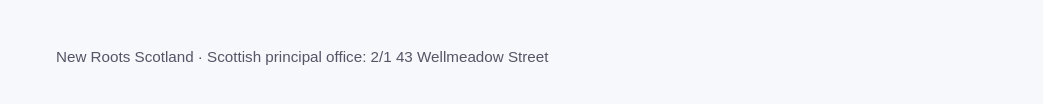
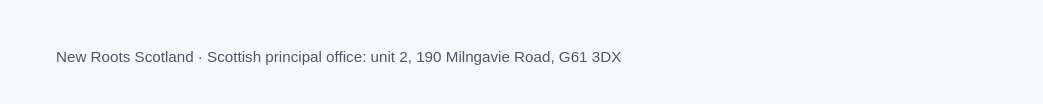
Before and after one commit to newrootsscotland/NEW-ROOTS-SCOTLAND, a plain HTML site: page index.html in a window 1280 px wide. Shown: the part 610-714 px from the top of the page, without its empty margins (118-1161 px from the left). Drawn offline with Linux system fonts and the light colour scheme.

Commit message:
Update index.html

```diff
--- a/index.html
+++ b/index.html
@@ -41,6 +41,6 @@
       </article>
     </section>
   </main>
-  <footer>New Roots Scotland · Scottish principal office: 2/1 43 Wellmeadow Street</footer>
+  <footer>New Roots Scotland · Scottish principal office: unit 2, 190 Milngavie Road, G61 3DX</footer>
 </body>
 </html>
```
